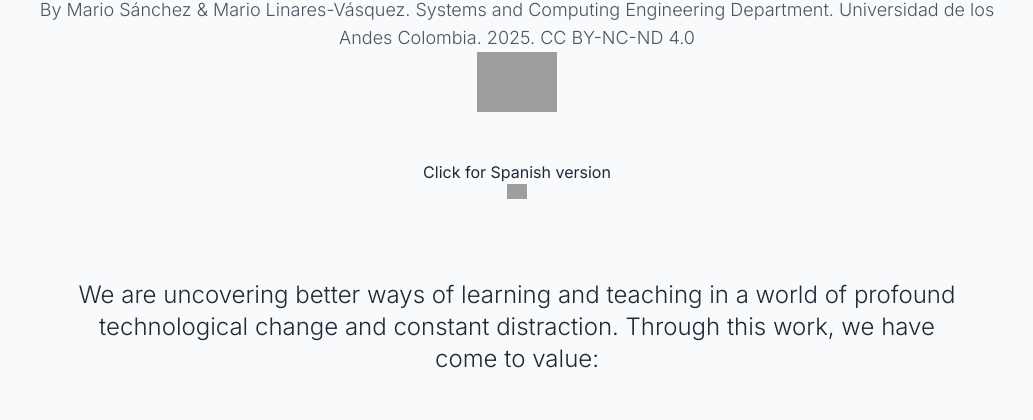
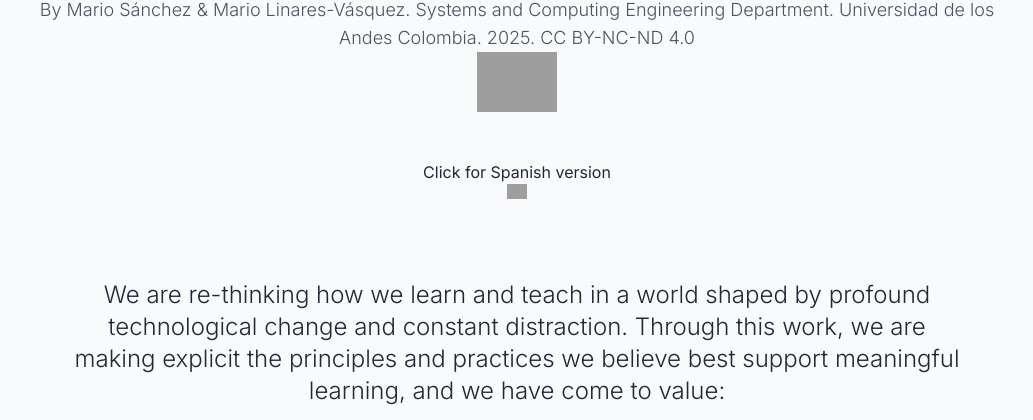
Before and after one commit to TheSoftwareDesignLab/mpsl, a plain HTML site: page index.html in a window 1280 px wide. Shown: the part 192-612 px from the top of the page, without its empty margins (123-1156 px from the left). Drawn offline with nearby package versions, Linux system fonts and the light colour scheme; grey boxes are pictures that could not be loaded.

Commit message:
Revise text for clarity and emphasis on learning

```diff
--- a/index.html
+++ b/index.html
@@ -73,7 +73,7 @@
 
             <section class="mb-16 sm:mb-20">
                 <p class="text-xl sm:text-2xl font-light text-center leading-relaxed max-w-4xl mx-auto">
-                    We are uncovering better ways of learning and teaching in a world of profound technological change and constant distraction. Through this work, we have come to value:
+                    We are re-thinking how we learn and teach in a world shaped by profound technological change and constant distraction. Through this work, we are making explicit the principles and practices we believe best support meaningful learning, and we have come to value:
                 </p>
                 <div class="grid grid-cols-1 md:grid-cols-2 gap-8 text-center mt-12">
                     <div class="flex flex-col items-center p-4">
```
